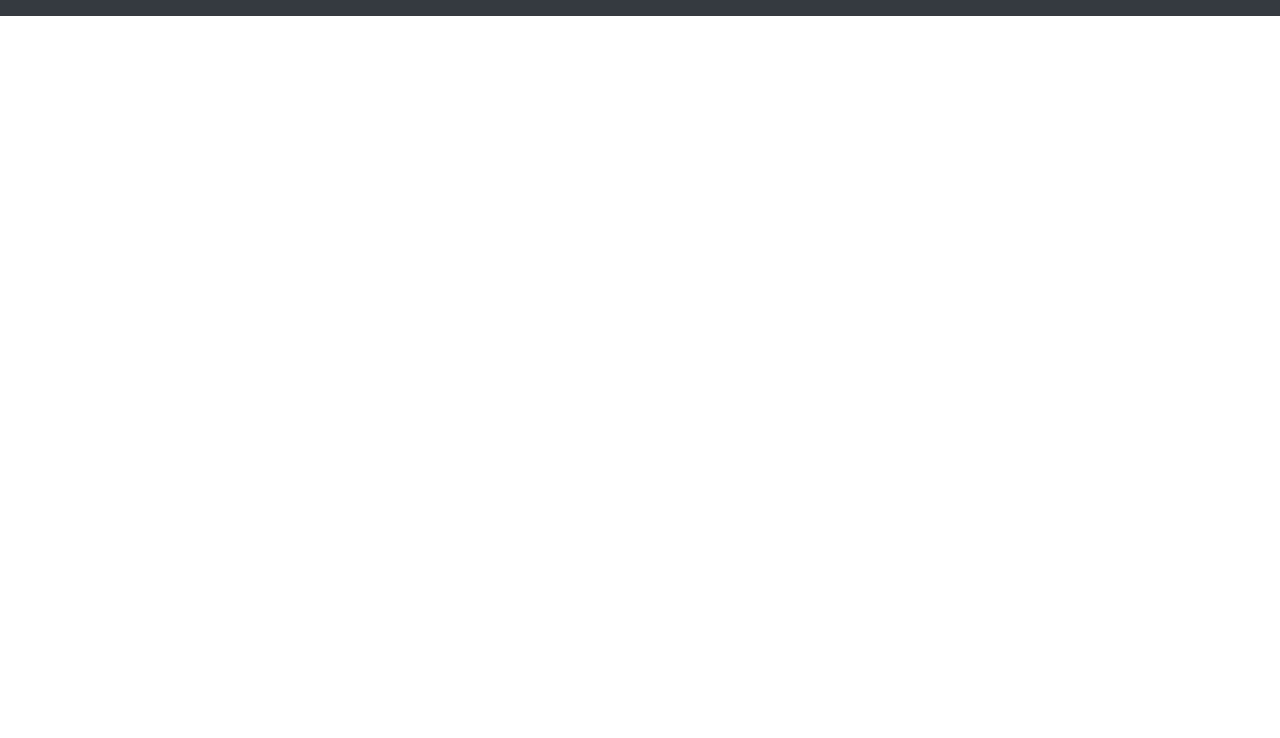
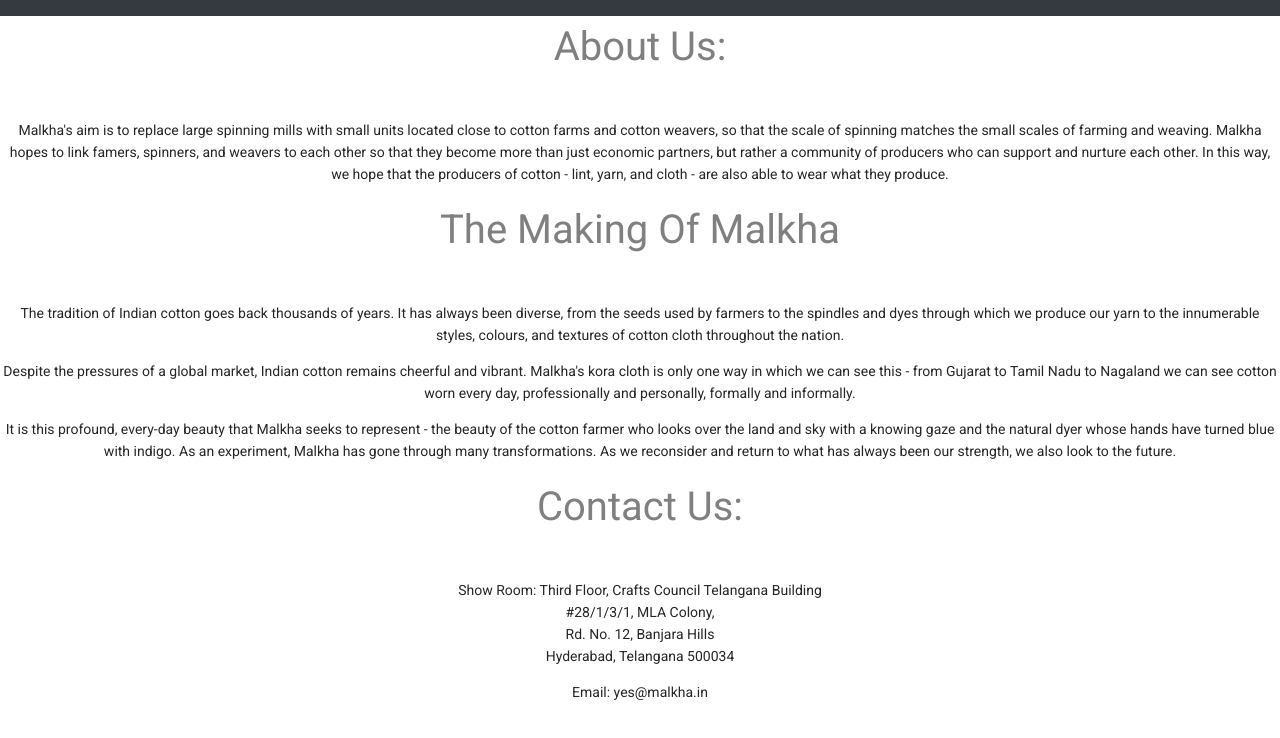
Before and after one commit to srikardesu/DASSProject, a React (Create React App) app in the folder DASS2K22-Team-43-main/code/: page /help in a window 1280 px wide. Shown: the top 738 px of the page. Built offline with nearby package versions, Linux system fonts and the light colour scheme; the HTML template or start-up script is replaced by a standard one; a web font is replaced by a local one.

Commit message:
added help page

```diff
--- a/DASS2K22-Team-43-main/code/src/App.js
+++ b/DASS2K22-Team-43-main/code/src/App.js
@@ -16,6 +16,7 @@
 import WeaverDashboard from './components/pages/WeaverDashboard'
 import DyerDashboard from './components/pages/DyerDashboard'
 import SpinnerDashboard from './components/pages/SpinnerDashboard'
+import HelpPage from './components/pages/HelpPage'
 
 import './App.css'
 
@@ -39,6 +40,7 @@
                     <Route path="/spinner_edit_profile" component={ SpinnerEditProfile } />
                     <Route path="/dyer_edit_profile" component={ DyerEditProfile } />
                     <Route path="/weaver_edit_profile" component={ WeaverEditProfile } />
+                    <Route path="/help" component={ HelpPage } />
 
                 </Switch>
 
--- a/DASS2K22-Team-43-main/code/src/components/Navbar.js
+++ b/DASS2K22-Team-43-main/code/src/components/Navbar.js
@@ -35,6 +35,9 @@
                         {localStorage.getItem("isloggedin") == "yes" && <li className="navbar-item">
                             <Link to="/" className="nav-link" onClick={() => { localStorage.clear() }}>Logout</Link>
                         </li>}
+                        {localStorage.getItem("isloggedin") == "yes" && <li className="navbar-item">
+                            <Link to="/help" className="nav-link" >Help</Link>
+                        </li>}
                         {/* {localStorage.getItem("isloggedin") == "yes" && localStorage.getItem("type") == "Buyer" && <li className="navbar-item">
                             <Link to="/buyerdashboard" className="nav-link">Buyer Dashboard</Link>
                         </li>}
--- /dev/null
+++ b/DASS2K22-Team-43-main/code/src/components/pages/HelpPage.js
@@ -0,0 +1,38 @@
+
+import React from 'react'
+import { Link } from 'react-router-dom'
+
+import '../../App.css'
+import BackgroundImage from '../../assets/images/bg.png'
+
+export default function HelpPage() {
+    return (
+        <header style={ HeaderStyle }>
+            <p className="main-para text-center" style={{ color: "grey" }}>About Us:</p>
+            <p className= "text-center">Malkha's aim is to replace large spinning mills with small units located close to cotton farms and cotton weavers, so that the scale of spinning matches the small scales of farming and weaving.
+
+Malkha hopes to link famers, spinners, and weavers to each other so that they become more than just economic partners, but rather a community of producers who can support and nurture each other. In this way, we hope that the producers of cotton - lint, yarn, and cloth - are also able to wear what they produce.</p>
+            <p className="main-para text-center" style={{ color: "grey" }}>The making of Malkha</p>
+            <p className='text-center'>The tradition of Indian cotton goes back thousands of years. It has always been diverse, from the seeds used by farmers to the spindles and dyes through which we produce our yarn to the innumerable styles, colours, and textures of cotton cloth throughout the nation.</p>
+            <p className='text-center'>Despite the pressures of a global market, Indian cotton remains cheerful and vibrant. Malkha's kora cloth is only one way in which we can see this - from Gujarat to Tamil Nadu to Nagaland we can see cotton worn every day, professionally and personally, formally and informally.</p>
+            <p className='text-center'>It is this profound, every-day beauty that Malkha seeks to represent - the beauty of the cotton farmer who looks over the land and sky with a knowing gaze and the natural dyer whose hands have turned blue with indigo.
+
+As an experiment, Malkha has gone through many transformations. As we reconsider and return to what has always been our strength, we also look to the future.</p>
+<p className="main-para text-center" style={{ color: "grey" }}>Contact Us:</p>
+            <p className='text-center'>Show Room: Third Floor, Crafts Council Telangana Building <br/>
+#28/1/3/1, MLA Colony,<br/>
+Rd. No. 12, Banjara Hills<br/>
+Hyderabad, Telangana 500034</p>
+            <p className='text-center'>Email: yes@malkha.in</p>
+
+        </header>
+    )
+}
+
+const HeaderStyle = {
+    width: "100%",
+    height: "100vh",
+    backgroundPosition: "center",
+    backgroundRepeat: "no-repeat",
+    backgroundSize: "cover"
+}
```
